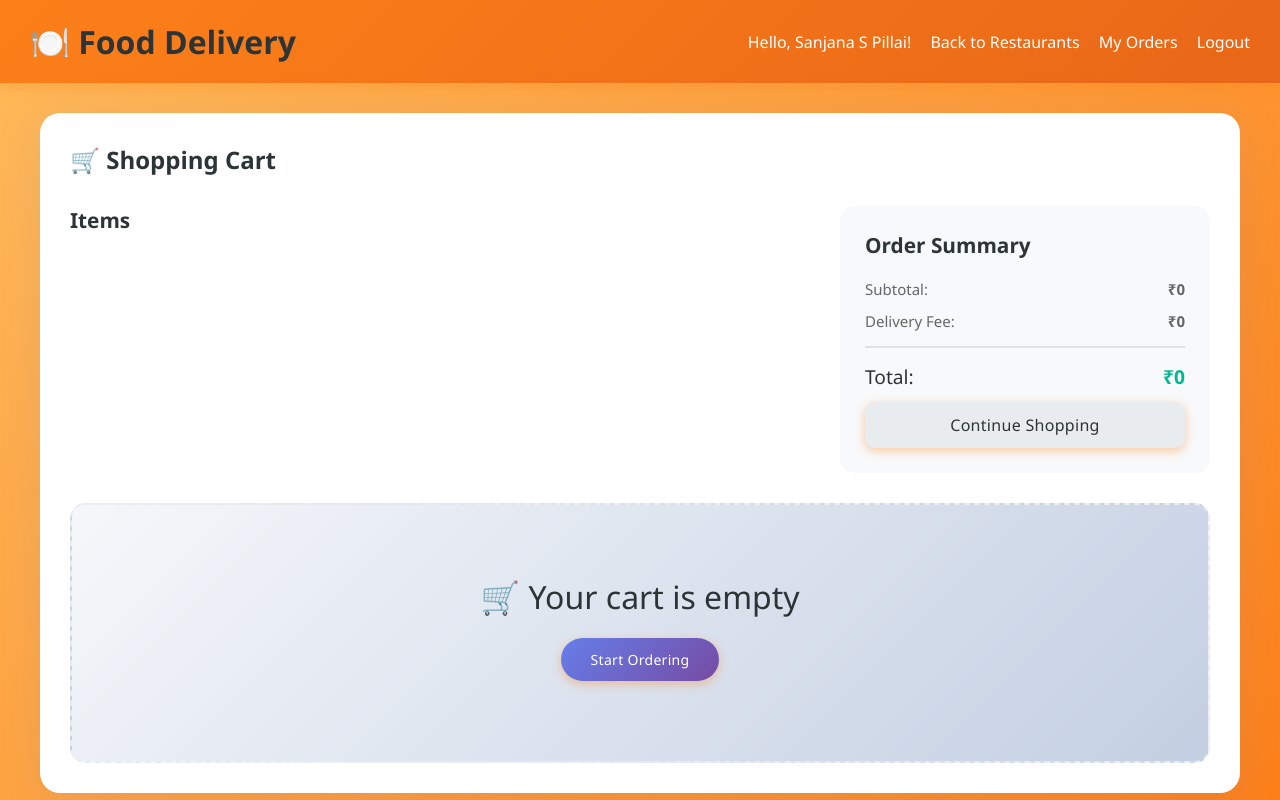
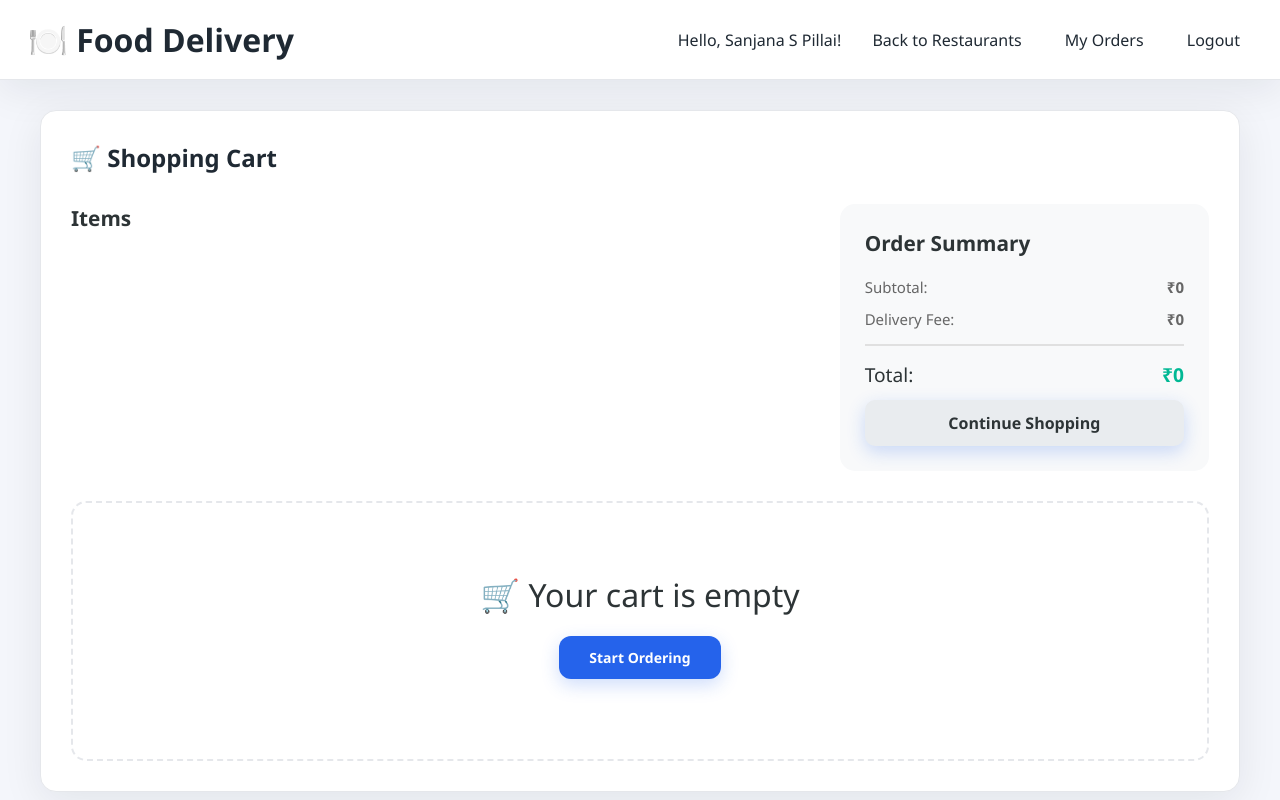
Before and after one commit to Sanj5/Food-Delivery-App, a Flask app: page /cart in a window 1280 px wide. Run offline with Flask 3, Linux system fonts and the light colour scheme; a user stored in the database is signed in.

Commit message:
updated overall ui

```diff
--- a/frontend/static/style.css
+++ b/frontend/static/style.css
@@ -4,31 +4,47 @@
     box-sizing: border-box;
 }
 
+:root {
+    --bg: #f4f6fb;
+    --surface: #ffffff;
+    --text: #1f2933;
+    --muted: #6b7280;
+    --accent: #2563eb;
+    --accent-strong: #1e4ed8;
+    --border: #e5e7eb;
+    --shadow: 0 10px 40px rgba(15, 23, 42, 0.08);
+    --success: #10b981;
+    --danger: #ef4444;
+    --warning: #f59e0b;
+}
+
 body {
     font-family: 'Segoe UI', Tahoma, Geneva, Verdana, sans-serif;
-    background: linear-gradient(135deg, #ffba5a 0%, #fc8019 100%);
+    background: var(--bg);
     min-height: 100vh;
-    color: #2d3436;
+    color: var(--text);
 }
 
 .container {
     max-width: 1200px;
     margin: 0 auto;
     padding: 30px;
-    background: white;
-    border-radius: 20px;
+    background: var(--surface);
+    border-radius: 16px;
     margin-top: 30px;
-    box-shadow: 0 10px 50px rgba(102, 126, 234, 0.12);
+    box-shadow: var(--shadow);
+    border: 1px solid var(--border);
 }
 
 .navbar {
-    background: linear-gradient(135deg, #fc8019 0%, #e86718 100%);
-    color: white;
-    padding: 20px 30px;
+    background: var(--surface);
+    color: var(--text);
+    padding: 18px 28px;
     display: flex;
     justify-content: space-between;
     align-items: center;
-    box-shadow: 0 4px 15px rgba(252, 128, 25, 0.3);
+    box-shadow: var(--shadow);
+    border-bottom: 1px solid var(--border);
 }
 
 .navbar h1 {
@@ -36,17 +52,21 @@ body {
 }
 
 .navbar a {
-    color: white;
+    color: var(--text);
     margin-left: 15px;
     text-decoration: none;
+    padding: 8px 12px;
+    border-radius: 8px;
+    transition: background 0.2s ease;
 }
 
 .navbar a:hover {
-    text-decoration: underline;
+    background: rgba(37, 99, 235, 0.08);
+    color: var(--accent);
 }
 
 h1, h2, h3 {
-    color: #2d3436;
+    color: var(--text);
     margin-bottom: 15px;
     font-weight: 600;
 }
@@ -131,34 +152,31 @@ p a:hover {
 
 .btn {
     display: inline-block;
-    padding: 10px 20px;
-    background: linear-gradient(135deg, #fc8019 0%, #e86718 100%);
+    padding: 10px 18px;
+    background: var(--accent);
     color: white;
     text-decoration: none;
-    border-radius: 25px;
+    border-radius: 12px;
     border: none;
     cursor: pointer;
     font-size: 14px;
-    font-weight: 500;
-    transition: all 0.3s ease;
-    box-shadow: 0 3px 10px rgba(252, 128, 25, 0.4);
-    letter-spacing: 0.3px;
+    font-weight: 600;
+    transition: all 0.2s ease;
+    box-shadow: 0 6px 18px rgba(37, 99, 235, 0.22);
 }
 
 .btn:hover {
     transform: translateY(-2px);
-    box-shadow: 0 6px 25px rgba(252, 128, 25, 0.6);
-    background: linear-gradient(135deg, #e86718 0%, #fc8019 100%);
+    background: var(--accent-strong);
+    box-shadow: 0 10px 22px rgba(30, 77, 216, 0.26);
 }
 
 .btn-primary {
-    background: linear-gradient(135deg, #fc8019 0%, #e86718 100%);
-    box-shadow: 0 3px 10px rgba(252, 128, 25, 0.4);
+    background: var(--accent);
 }
 
 .btn-primary:hover {
-    box-shadow: 0 5px 20px rgba(252, 128, 25, 0.6);
-    background: linear-gradient(135deg, #e86718 0%, #fc8019 100%);
+    background: var(--accent-strong);
 }
 
 .restaurants-grid {
@@ -419,9 +439,9 @@ p a:hover {
 .empty-state {
     text-align: center;
     padding: 60px 20px;
-    background: linear-gradient(135deg, #f8f9fa 0%, #ffffff 100%);
+    background: var(--surface);
     border-radius: 15px;
-    border: 2px dashed #e9ecef;
+    border: 2px dashed var(--border);
 }
 
 .empty-state p {
@@ -911,12 +934,14 @@ p a:hover {
 }
 
 /* Empty Cart State */
+
 .empty-state {
     text-align: center;
     padding: 60px 30px;
-    background: linear-gradient(135deg, #f5f7fa 0%, #c3cfe2 100%);
+    background: var(--surface);
     border-radius: 15px;
     margin-top: 30px;
+    border: 2px dashed var(--border);
 }
 
 .empty-state p {
@@ -926,16 +951,17 @@ p a:hover {
 }
 
 .empty-state .btn {
-    background: linear-gradient(135deg, #667eea 0%, #764ba2 100%);
+    background: var(--accent);
     color: white;
     padding: 12px 30px;
     text-decoration: none;
     display: inline-block;
-    border-radius: 25px;
+    border-radius: 12px;
 }
 
 .empty-state .btn:hover {
     transform: translateY(-2px);
+    background: var(--accent-strong);
 }
 
 /* Animations */
```
Also changed, not shown: other parts of frontend/static/style.css (+85 -79 lines).
